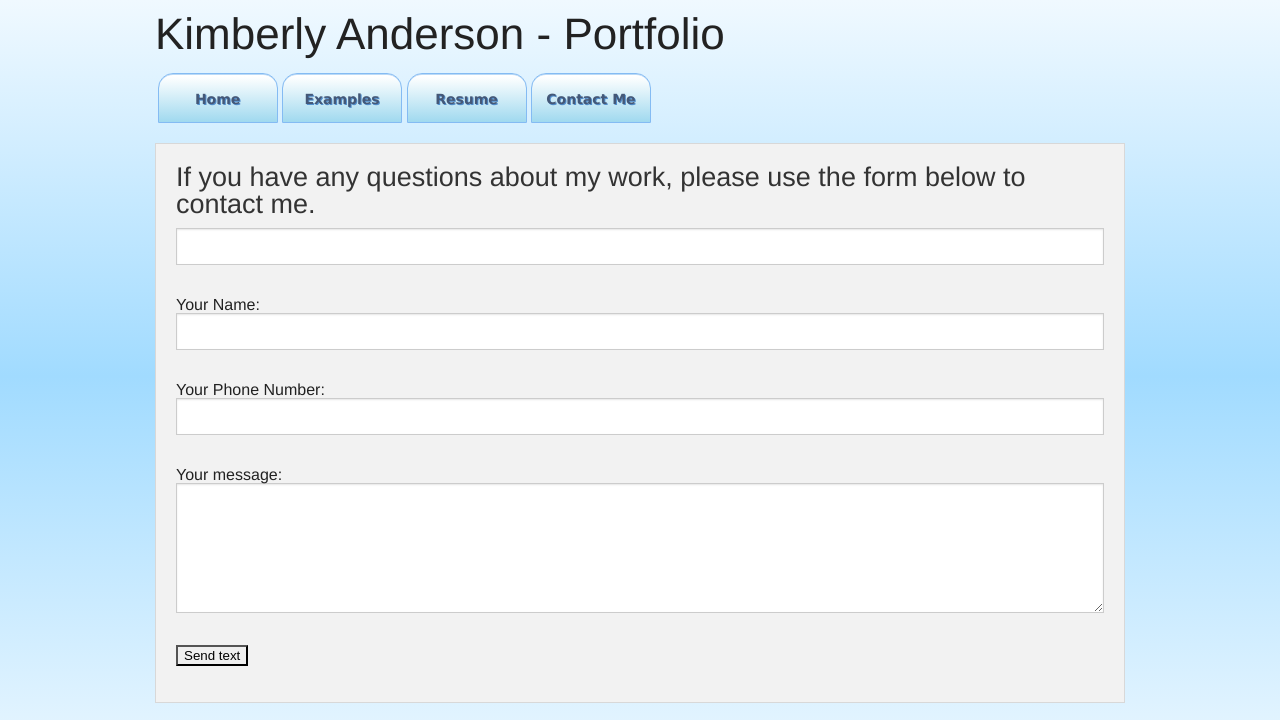
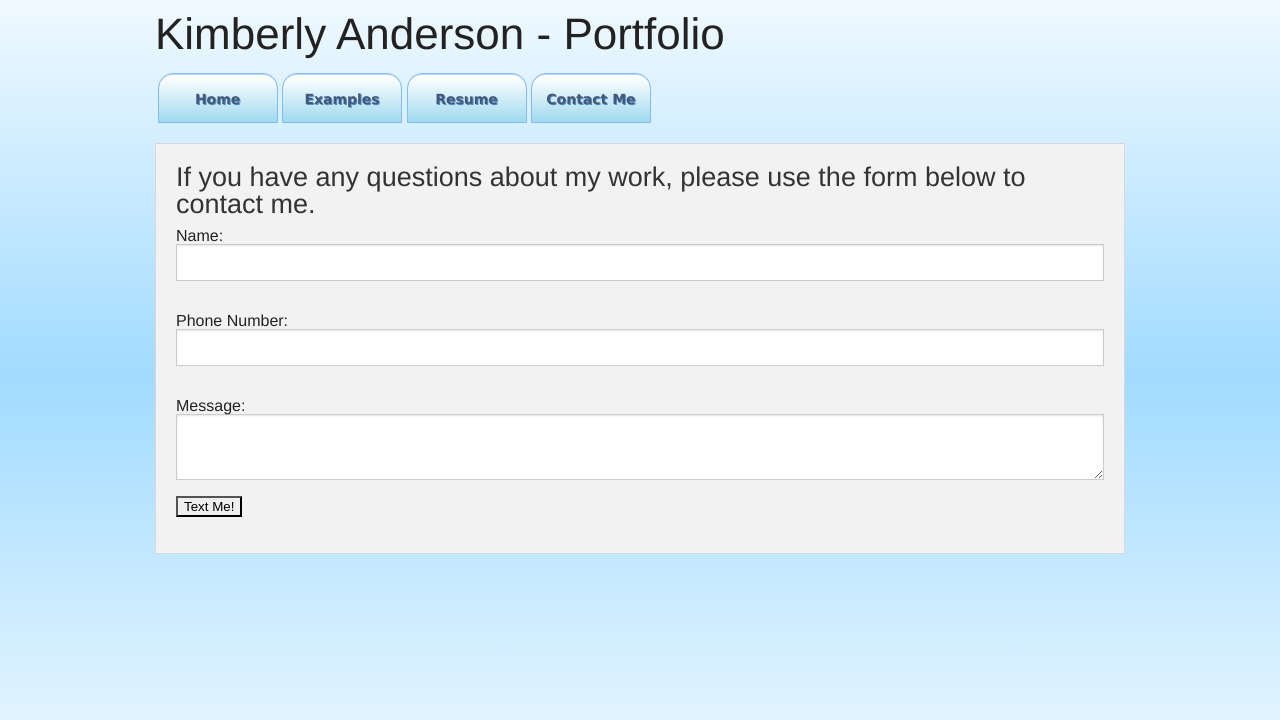
Before and after one commit to kimanderson05/mdd, a PHP site: page /contact.php in a window 1280 px wide. Shown: the top 720 px of the page. Run offline with PHP 8.4, Linux system fonts and the light colour scheme.

Commit message:
Added Contact page

```diff
--- a/contact.php
+++ b/contact.php
@@ -26,12 +26,18 @@
     <div class="large-12 columns">
         <div class="panel">
             <h3>If you have any questions about my work, please use the form below to contact me.</h3>
-            <form action="" method="POST">
+           <!-- <form action="" method="POST">
                 <input name="name" type="text" value="" size="30"/> <br /> Your Name:<br />
                 <input name="number" type="text" value="" size="30"/> <br /> Your Phone Number:<br />
                 <input name="message" type="text" value="" size="30"/> <br /> Your message:<br />
                 <textarea name="message" rows="7" cols="30"> </textarea> <br />
                 <input type="submit" value="Send text"/>
+            </form>-->
+            <form>
+                Name: <input type="text" name="name" id="name" value="" size="30" /><br/>
+                Phone Number: <input type="text" name="number" id="number" value="" size="30" /><br/>
+                Message: <textarea name="comments" id="comments" cols="30" rows="3"></textarea>
+                <input type="submit" value="Text Me!" />
             </form>
 
             <!--<div class="row">
```
